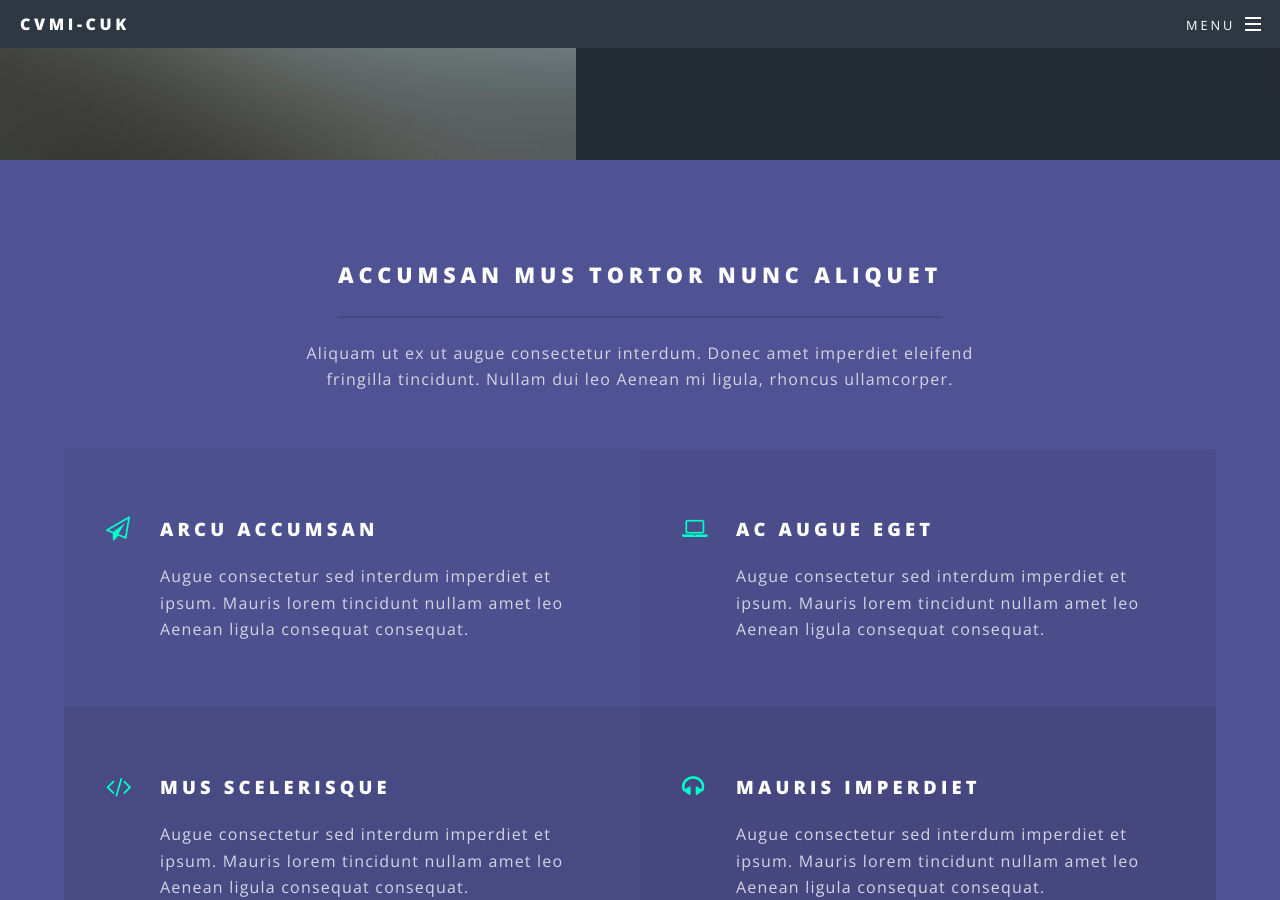
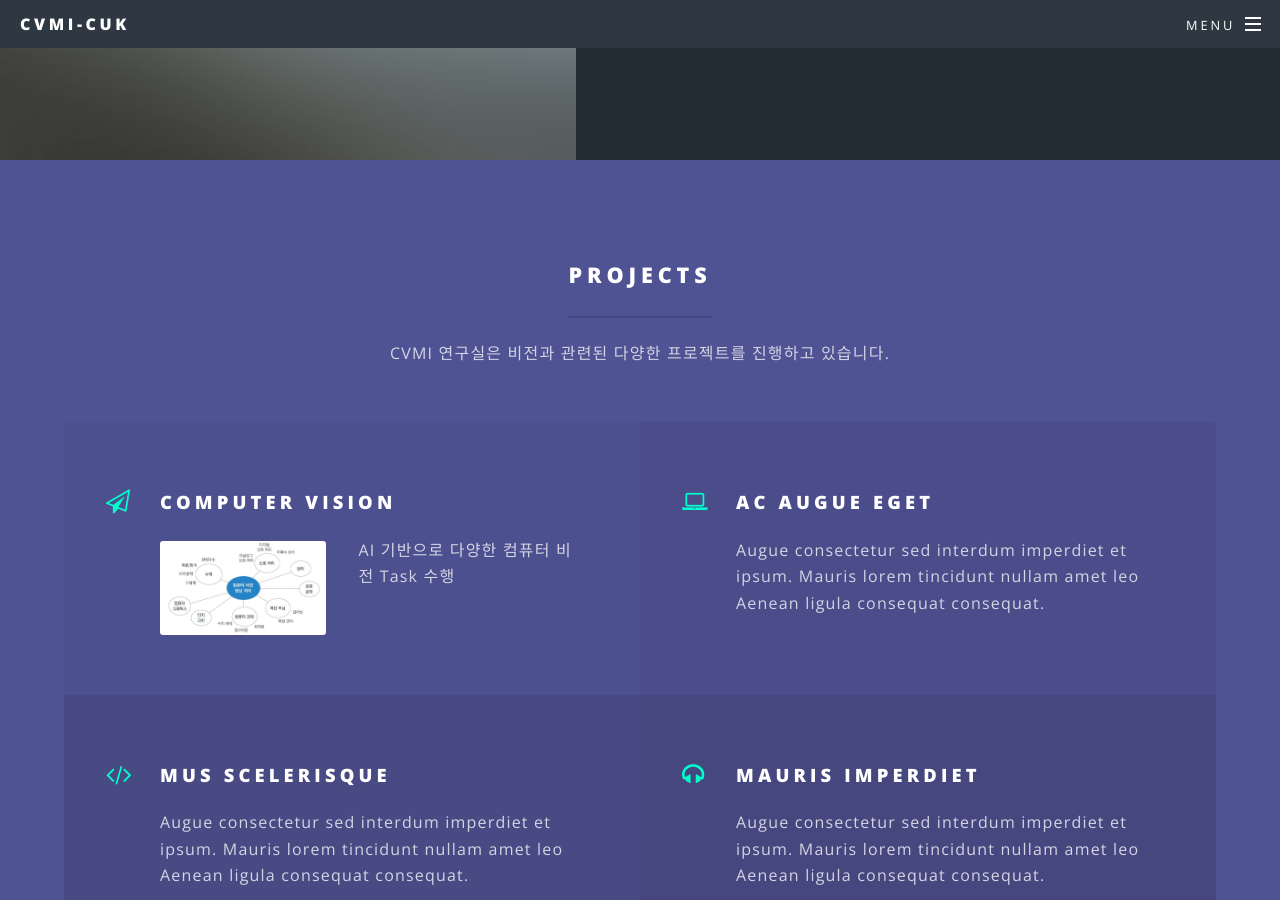
Before and after one commit to CVMILab-CUK/cvmilab-cuk.github.io, a Jekyll site: the page built from index.html, in a window 1280 px wide and 900 px high, scrolled down 2441 px. Built offline with Jekyll 4.4.1, drawn with Linux system fonts in a browser that asks for light colours.

Commit message:
update Project1

```diff
--- a/index.html
+++ b/index.html
@@ -57,14 +57,15 @@ layout: landing
 					<section id="three" class="wrapper style3 special">
 						<div class="inner">
 							<header class="major">
-								<h2>Accumsan mus tortor nunc aliquet</h2>
-								<p>Aliquam ut ex ut augue consectetur interdum. Donec amet imperdiet eleifend<br />
-								fringilla tincidunt. Nullam dui leo Aenean mi ligula, rhoncus ullamcorper.</p>
+								<h2>Projects</h2>
+								<p>CVMI 연구실은 비전과 관련된 다양한 프로젝트를 진행하고 있습니다.</p>
 							</header>
 							<ul class="features">
 								<li class="icon fa-paper-plane-o">
-									<h3>Arcu accumsan</h3>
-									<p>Augue consectetur sed interdum imperdiet et ipsum. Mauris lorem tincidunt nullam amet leo Aenean ligula consequat consequat.</p>
+									<h3>Computer Vision</h3>
+									<p><span class="image left">
+										<img src="images/main/project1.jpg" alt="" />
+									</span>AI 기반으로 다양한 컴퓨터 비전 Task 수행</p>
 								</li>
 								<li class="icon fa-laptop">
 									<h3>Ac Augue Eget</h3>
@@ -98,7 +99,7 @@ layout: landing
 								<p>Aliquam ut ex ut augue consectetur interdum endrerit imperdiet amet eleifend fringilla.</p>
 							</header>
 							<ul class="actions vertical">
-								<li><a href="/4-contact/" class="button fit special">Contact</a></li>
+								<li><a href="/4-contact.html" class="button fit special">Contact</a></li>
 								<li><a href="#" class="button fit">Learn More</a></li>
 							</ul>
 						</div>
```
Also changed, not shown: images/main/project1.jpg (added).
